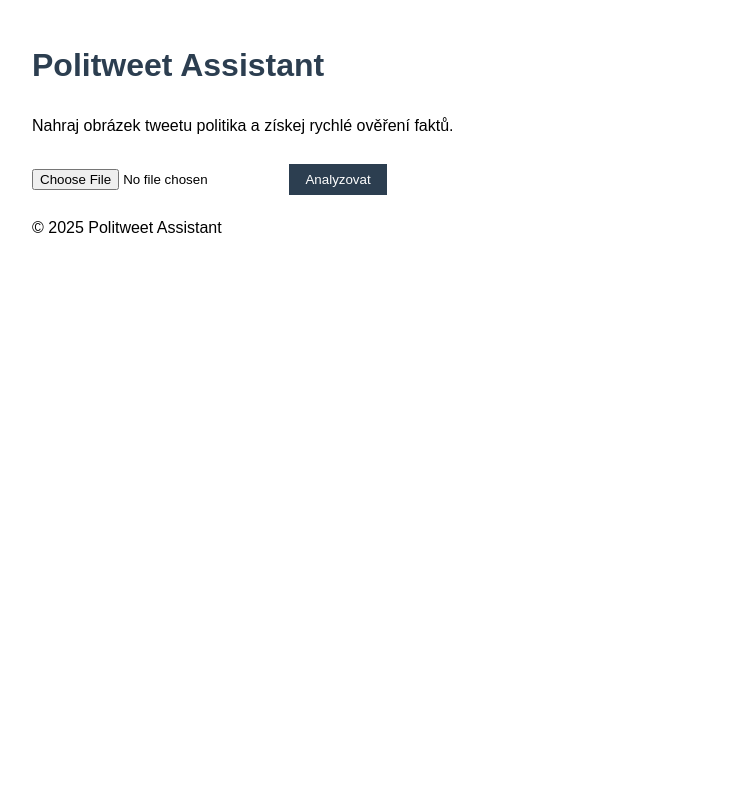
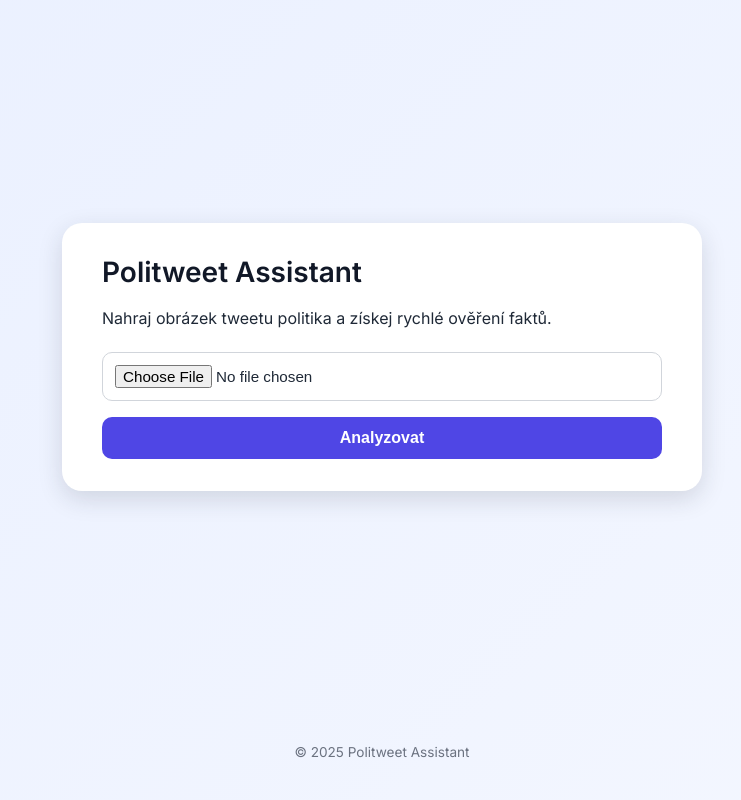
Before and after one commit to JiriMynar/politweet-assistant, a Flask app: page / in a window 1280 px wide. Shown: the whole page, without its empty margins (258-999 px from the left). Run offline with Flask 3, Linux system fonts and the light colour scheme.

Commit message:
Update style.css

```diff
--- a/templates/static/style.css
+++ b/templates/static/style.css
@@ -1,38 +1,118 @@
+/* Moderní, minimalistický vzhled pro Politweet Assistant */
+* {
+  box-sizing: border-box;
+}
+
 body {
-    font-family: Arial, sans-serif;
-    max-width: 700px;
-    margin: 40px auto;
-    padding: 0 20px;
-    line-height: 1.6;
+  margin: 0;
+  font-family: 'Inter', Arial, sans-serif;
+  background: linear-gradient(135deg, #eaf0ff 0%, #f4f7ff 100%);
+  display: flex;
+  min-height: 100vh;
+  flex-direction: column;
+  color: #1f2937;
+}
+
+main.card {
+  background: #ffffff;
+  margin: auto;
+  padding: 2rem 2.5rem;
+  border-radius: 20px;
+  box-shadow: 0 8px 24px rgba(31, 41, 55, 0.15);
+  max-width: 640px;
+  width: 90%;
 }
 
 h1 {
-    color: #2c3e50;
+  margin-top: 0;
+  font-weight: 600;
+  font-size: 1.75rem;
+  color: #111827;
+}
+
+p {
+  margin-bottom: 1.5rem;
 }
 
 form {
-    margin-bottom: 20px;
+  display: flex;
+  flex-direction: column;
+  gap: 1rem;
+}
+
+input[type="file"] {
+  padding: 0.75rem;
+  border: 1px solid #d1d5db;
+  border-radius: 10px;
+  font-size: 0.95rem;
 }
 
 button {
-    margin-top: 10px;
-    padding: 8px 16px;
-    background: #2c3e50;
-    color: #fff;
-    border: none;
-    cursor: pointer;
+  padding: 0.75rem 1.25rem;
+  font-size: 1rem;
+  font-weight: 600;
+  border: none;
+  border-radius: 10px;
+  background: #4f46e5;
+  color: #fff;
+  cursor: pointer;
+  transition: background 0.2s ease;
 }
 
-button:hover {
-    background: #1a252f;
+button:hover:not(:disabled) {
+  background: #4338ca;
+}
+
+button:disabled {
+  opacity: 0.6;
+  cursor: not-allowed;
+}
+
+/* Loader */
+.loader {
+  display: flex;
+  align-items: center;
+  gap: 0.5rem;
+  margin-top: 1rem;
 }
 
 .hidden {
-    display: none;
+  display: none !important;
 }
 
-pre {
-    background: #f4f4f4;
-    padding: 15px;
-    white-space: pre-wrap;
+.spinner {
+  width: 20px;
+  height: 20px;
+  border: 3px solid #e5e7eb;
+  border-top-color: #4f46e5;
+  border-radius: 50%;
+  animation: spin 1s linear infinite;
 }
+
+@keyframes spin {
+  to { transform: rotate(360deg); }
+}
+
+/* Výsledek */
+.result {
+  margin-top: 1.5rem;
+  background: #f9fafb;
+  border: 1px solid #e5e7eb;
+  border-radius: 10px;
+  padding: 1rem;
+}
+
+.result pre {
+  margin: 0;
+  white-space: pre-wrap;
+  word-break: break-word;
+  font-size: 0.95rem;
+}
+
+/* Footer */
+footer {
+  text-align: center;
+  font-size: 0.85rem;
+  padding: 1rem 0;
+  color: #6b7280;
+}
```
